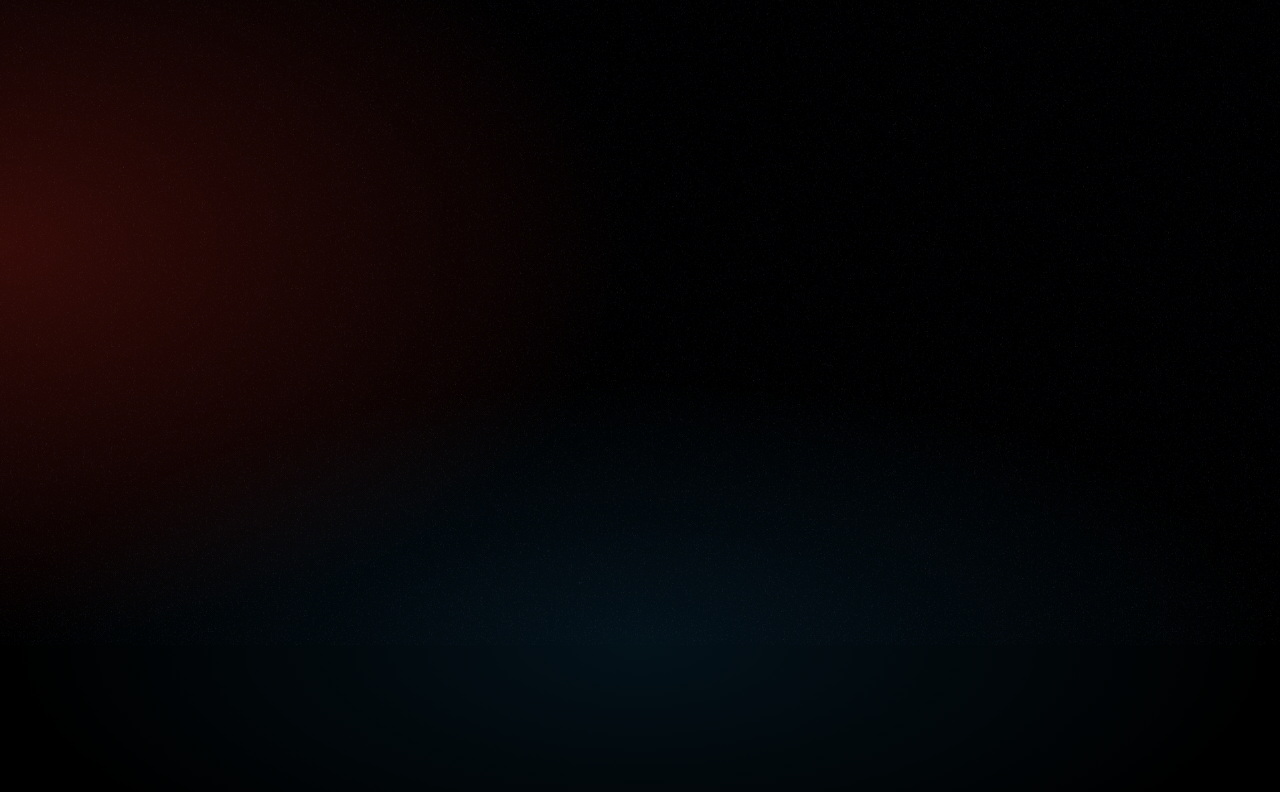
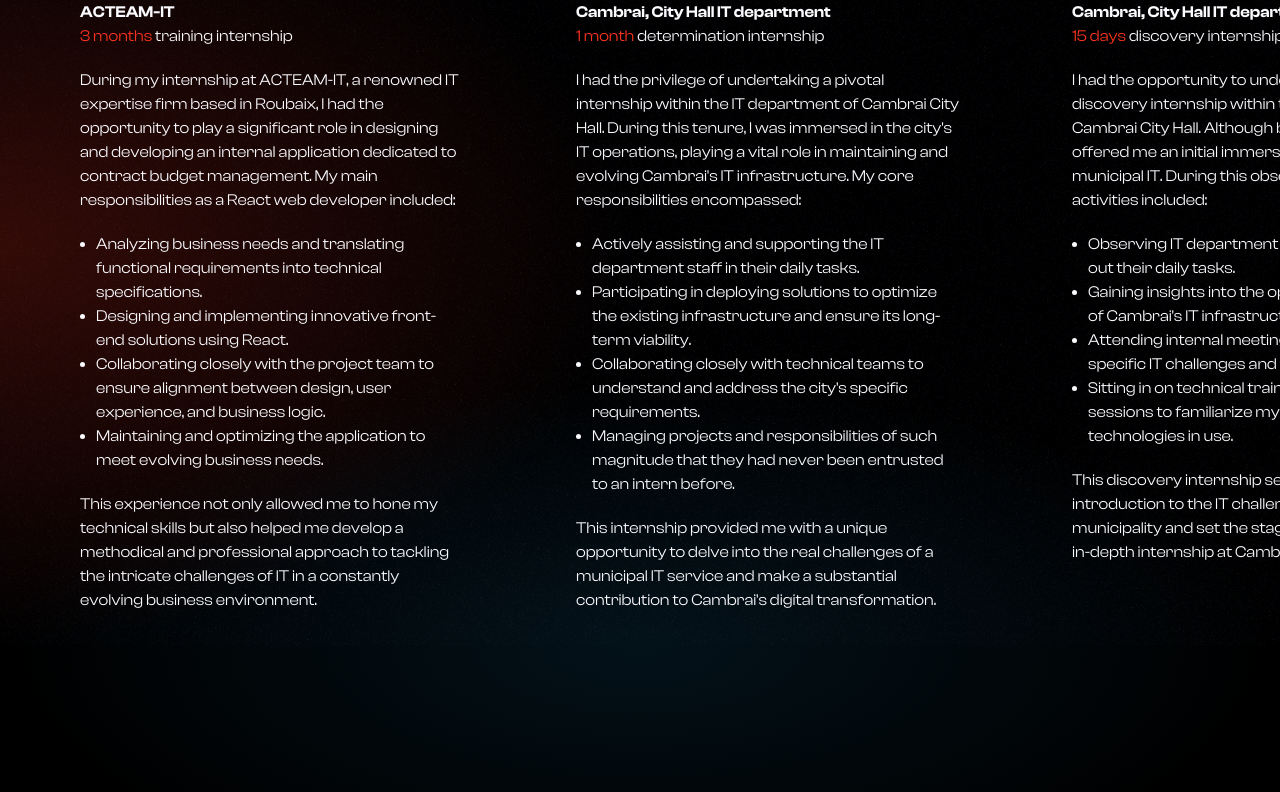
Before and after one commit to MathisVerstrepen/portfolio, an Astro site: page /en/experience in a window 1280 px wide. Shown: the part 155-947 px from the top of the page. Built offline with nearby package versions, Linux system fonts and the light colour scheme; Astro itself is replaced by a stand-in of ours.

Commit message:
:construction: Add experience text

```diff
--- /dev/null
+++ b/src/i18n/lang/en/experience.ts
@@ -0,0 +1,59 @@
+export const experience_en = {
+  "experience.title": "Professional Experience",
+
+  "experience.list": [
+    {
+      enterprise: "ACTEAM-IT",
+			year: "2023",
+      duration: "3 months",
+      type: "training internship",
+      img: "acteam-it.png",
+      desc1:
+        "During my internship at ACTEAM-IT, a renowned IT expertise firm based in Roubaix, I had the opportunity to play a significant role in designing and developing an internal application dedicated to contract budget management. \
+            My main responsibilities as a React web developer included:",
+      desc2:
+        "This experience not only allowed me to hone my technical skills but also helped me develop a methodical and professional approach to tackling the intricate challenges of IT in a constantly evolving business environment.",
+      tasks: [
+        "Analyzing business needs and translating functional requirements into technical specifications.",
+        "Designing and implementing innovative front-end solutions using React.",
+        "Collaborating closely with the project team to ensure alignment between design, user experience, and business logic.",
+        "Maintaining and optimizing the application to meet evolving business needs.",
+      ],
+    },
+		{
+			enterprise: "Cambrai, City Hall IT department",
+			year: "2021",
+			duration: "1 month",
+			type: "determination internship",
+			img: "cambrai.png",
+			desc1:
+			"I had the privilege of undertaking a pivotal internship within the IT department of Cambrai City Hall. During this tenure, I was immersed in the city's IT operations, playing a vital role in maintaining and evolving Cambrai's IT infrastructure. \
+			My core responsibilities encompassed:"
+			,
+			desc2:
+			"This internship provided me with a unique opportunity to delve into the real challenges of a municipal IT service and make a substantial contribution to Cambrai's digital transformation.",
+			tasks: [
+				"Actively assisting and supporting the IT department staff in their daily tasks.",
+				"Participating in deploying solutions to optimize the existing infrastructure and ensure its long-term viability.",
+				"Collaborating closely with technical teams to understand and address the city's specific requirements.",
+				"Managing projects and responsibilities of such magnitude that they had never been entrusted to an intern before.",
+			],
+		},
+		{
+			enterprise: "Cambrai, City Hall IT department",
+			year: "2019",
+			duration: "15 days",
+			type: "discovery internship",
+			img: "cambrai.png",
+			desc1: "I had the opportunity to undertake a 15-day discovery internship within the IT department of Cambrai City Hall. Although brief, this experience offered me an initial immersion into the realm of municipal IT.\
+			During this observational period, my activities included:",
+			desc2: "This discovery internship served as a valuable introduction to the IT challenges faced by a municipality and set the stage for my subsequent in-depth internship at Cambrai.",
+			tasks: [
+				"Observing IT department staff as they carried out their daily tasks.",
+				"Gaining insights into the operation and challenges of Cambrai's IT infrastructure.",
+				"Attending internal meetings to grasp the city's specific IT challenges and needs.",
+				"Sitting in on technical training and update sessions to familiarize myself with the tools and technologies in use.",
+			],
+		}
+  ],
+} as const;
--- /dev/null
+++ b/src/i18n/lang/fr/experience.ts
@@ -0,0 +1,60 @@
+export const experience_fr = {
+  "experience.title": "Expérience professionnelle",
+
+  "experience.list": [
+    {
+      enterprise: "ACTEAM-IT",
+      year: "2023",
+      duration: "3 mois",
+      type: "stage de formation",
+      img: "acteam-it.png",
+      desc1:
+        "Au cours de mon stage chez ACTEAM-IT, une entreprise réputée spécialisée dans l'expertise IT située à Roubaix, j'ai eu l'opportunité de participer activement à la conception et au développement d'une application interne dédiée à la gestion de budget de contrats. \
+          Mon rôle principal en tant que développeur web React consistait à :",
+      desc2:
+        "Cette expérience m'a non seulement permis de perfectionner mes compétences techniques, mais également de développer une approche méthodique et professionnelle pour aborder les défis complexes de l'IT dans un contexte d'entreprise en évolution constante.",
+      tasks: [
+        "Analyser les besoins métier et traduire les exigences fonctionnelles en spécifications techniques.",
+        "Conception et mise en œuvre de solutions front-end innovantes en utilisant React.",
+        "Collaborer étroitement avec l'équipe projet pour assurer l'adéquation entre le design, l'expérience utilisateur et la logique métier.",
+        "Assurer la maintenance et l'optimisation de l'application pour répondre aux évolutions des besoins métier.",
+      ],
+    },
+    {
+      enterprise: "Cambrai, service informatique de la mairie",
+      year: "2021",
+      duration: "1 mois",
+      type: "stage de détermination",
+      img: "cambrai.png",
+      desc1:
+        "J'ai eu le privilège d'effectuer un stage déterminant au sein du service informatique de la mairie de la ville de Cambrai. Durant cette expérience, j'ai été plongé au cœur des opérations informatiques municipales, jouant un rôle essentiel dans le maintien et l'évolution de l'infrastructure IT de la ville.\
+        Mes principales missions ont inclus :",
+      desc2:
+        "Ce stage m'a offert une opportunité unique de m'immerger dans les défis réels d'un service informatique municipal et de contribuer de manière significative à la transformation digitale de la ville de Cambrai.",
+      tasks: [
+        "Assister et soutenir activement les agents du service informatique dans leurs tâches quotidiennes.",
+        "Participer à la mise en place de solutions pour optimiser l'infrastructure existante et garantir sa pérennité.",
+        "Collaborer étroitement avec les équipes techniques pour comprendre et répondre aux besoins spécifiques de la ville.",
+        "Gérer des projets et des responsabilités qui, de par leur importance, n'avaient jamais été confiés à un stagiaire auparavant.",
+      ],
+    },
+    {
+      enterprise: "Cambrai, service informatique de la mairie",
+      year: "2019",
+      duration: "15 jours",
+      type: "stage de découverte",
+      img: "cambrai.png",
+      desc1:
+        "J'ai eu l'opportunité de réaliser un stage de découverte de 15 jours au sein du service informatique de la mairie de Cambrai. Bien que bref, ce stage m'a permis d'obtenir une première immersion dans le monde de l'informatique municipal.\
+        Durant cette période d'observation, mes activités ont été les suivantes :",
+      desc2:
+        "Ce stage de découverte a été une introduction précieuse aux challenges informatiques d'une municipalité et m'a préparé pour mon stage subséquent plus approfondi à Cambrai.",
+      tasks: [
+        "Observer les agents du service informatique dans l'exécution de leurs missions quotidiennes.",
+        "Comprendre le fonctionnement et les enjeux de l'infrastructure IT de la ville de Cambrai",
+        "Participer à des réunions internes pour saisir les challenges et les besoins spécifiques de la ville en matière d'informatique.",
+        "Assister à des sessions de formation et de mise à jour techniques afin de me familiariser avec les outils et technologies utilisés.",
+      ],
+    },
+  ],
+} as const;
--- a/src/i18n/ui.ts
+++ b/src/i18n/ui.ts
@@ -9,6 +9,9 @@
 
 import { tech_en, tech_web_en, tech_database_en, tech_devops_en, tech_general_en, tech_other_en } from "./lang/en/tech_stack";
 import { tech_fr, tech_web_fr, tech_database_fr, tech_devops_fr, tech_general_fr, tech_other_fr } from "./lang/fr/tech_stack";
+
+import { experience_en } from "./lang/en/experience";
+import { experience_fr } from "./lang/fr/experience";
 
 export const languages = {
   en: "English",
@@ -33,6 +36,8 @@
     ...tech_devops_en,
     ...tech_general_en,
     ...tech_other_en,
+
+    ...experience_en,
   },
   fr: {
     ...home_fr,
@@ -49,5 +54,7 @@
     ...tech_devops_fr,
     ...tech_general_fr,
     ...tech_other_fr,
+
+    ...experience_fr,
   },
 } as const;
--- a/src/pages/[lang]/experience.astro
+++ b/src/pages/[lang]/experience.astro
@@ -9,10 +9,53 @@
 const { lang } = Astro.params;
 
 const t = useTranslations(lang as "en" | "fr");
+
+type Experience = {
+  enterprise: string;
+  year: string;
+  duration: string;
+  type: string;
+  img: string;
+  desc1: string;
+  desc2: string;
+  tasks: string[];
+};
 ---
 
 <Layout_Subpage title={t("home.title") as string}>
-  <main class="h-full w-full flex items-center justify-center z-10 absolute">
+  <main class="h-full w-full flex z-10 absolute px-10 pt-12">
+    <div class="shrink-0 h-full grid grid-rows-[10%_90%] grid-cols-[fit-content(200%)] p-10">
+      <h1 class="font-ClashDisplay-Semibold text-ghost_white text-3xl self-center">{t("experience.title")}</h1>
+      <div class="flex space-x-28">
+        {
+          (t("experience.list") as readonly any[]).map((experience: Experience) => {
+            return (
+              <div class="flex flex-col w-96 space-y-5">
+                <div>
+                  <h3 class="font-ClashDisplay-Semibold text-ghost_white">{experience.enterprise}</h3>
+                  <p class="font-ClashDisplay-Regular text-ghost_white">
+                    <span class="text-scarlet">{experience.duration}</span> {experience.type}
+                  </p>
+                </div>
 
+                <p class="font-ClashDisplay-Regular text-ghost_white">{experience.desc1}</p>
+
+                <ul class="pl-4">
+                {
+                  experience.tasks.map((task) => {
+                    return (<li class="font-ClashDisplay-Regular text-ghost_white">
+                      {task}
+                    </li>)
+                  })
+                }
+                </ul>
+
+                <p class="font-ClashDisplay-Regular text-ghost_white">{experience.desc2}</p>
+              </div>
+            );
+          })
+        }
+      </div>
+    </div>
   </main>
 </Layout_Subpage>
```
